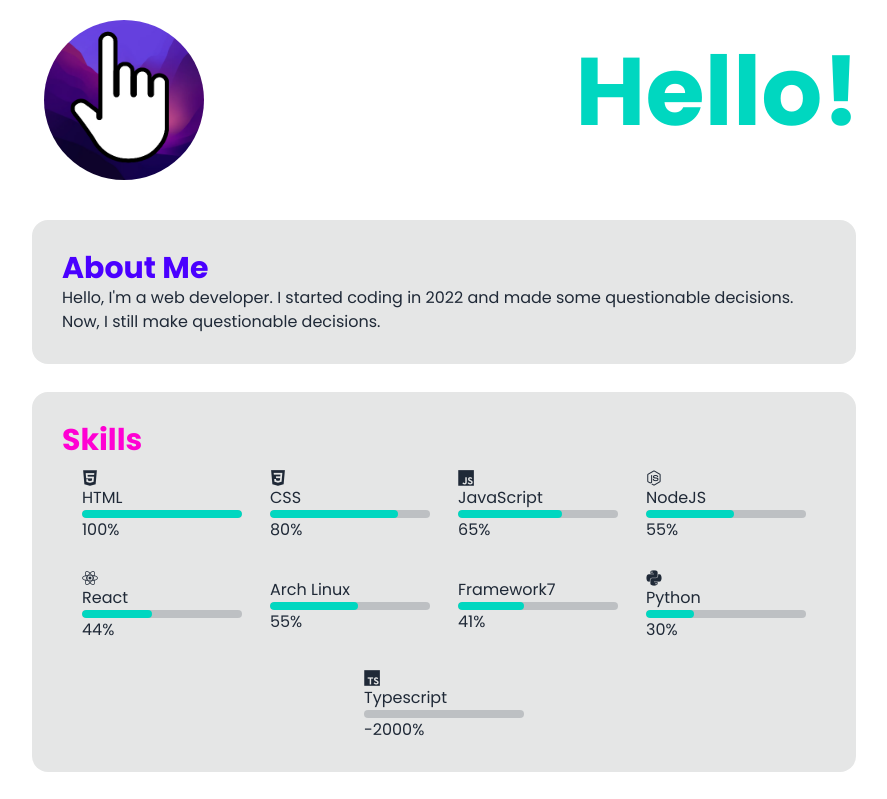
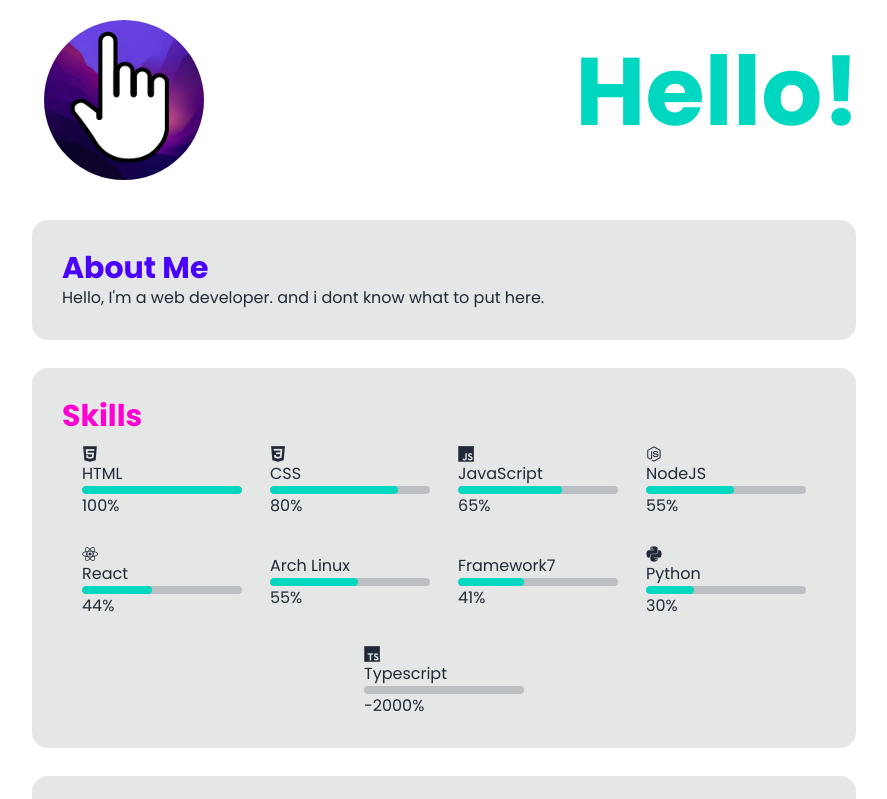
Before and after one commit to Gamingtriadcraft/Portfolio, a React (Vite) app: page / in a window 1280 px wide. Shown: the top 799 px of the page, without its empty margins (196-1083 px from the left). Built offline with nearby package versions, Linux system fonts and the light colour scheme.

Commit message:
update text

```diff
--- a/src/pages/Home.jsx
+++ b/src/pages/Home.jsx
@@ -75,10 +75,7 @@ function Home() {
       </div>
       <div className="card bg-base-300 p-[30px] m-7">
         <h1 className="text-3xl font-bold text-primary">About Me</h1>
-        <p>
-          Hello, I'm a web developer. I started coding in 2022 and made some
-          questionable decisions. Now, I still make questionable decisions.
-        </p>
+        <p>Hello, I'm a web developer. and i dont know what to put here.</p>
       </div>
       <div className="card bg-base-300 p-[30px] m-7">
         <h1 className="text-3xl font-bold text-secondary">Skills</h1>
```
